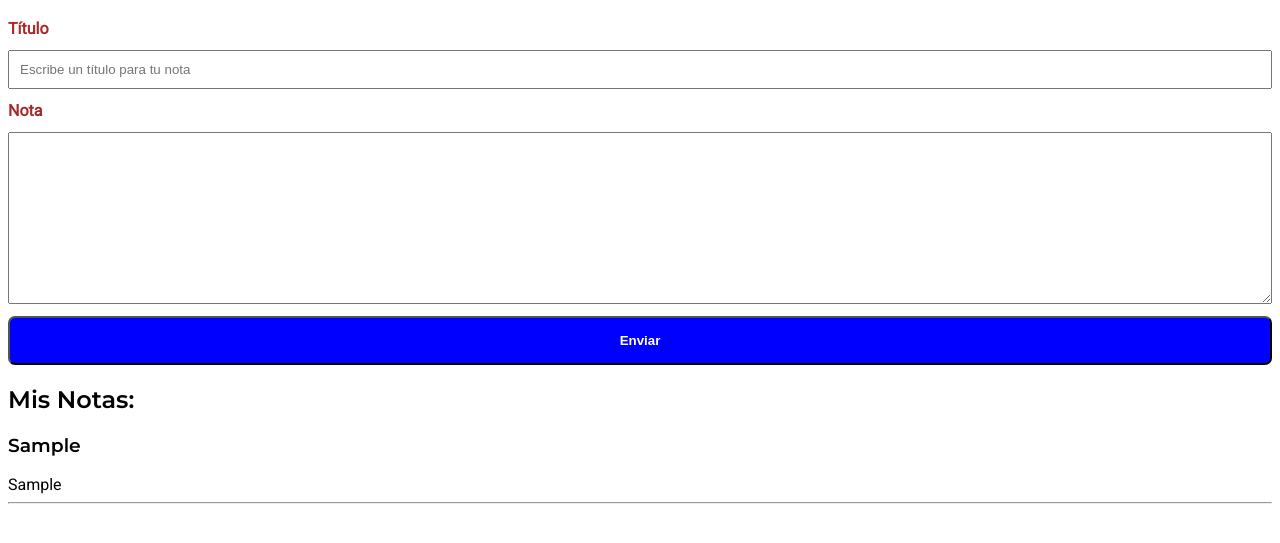
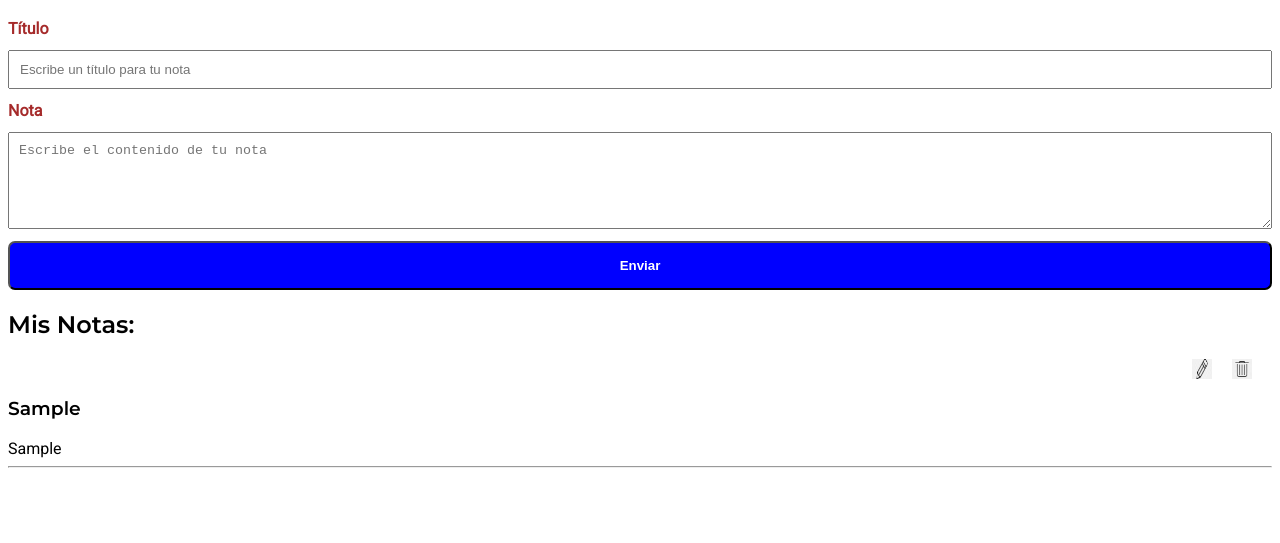
Before and after one commit to jverdesoto/jsGameGA, a website built with webpack: page src/index.html in a window 1280 px wide. Both pictures are taken after typing "Sample", "Sample" into the empty fields and a click on the input "Enviar". Shown: the part 63-606 px from the top of the page. Built offline with nearby package versions, Linux system fonts and the light colour scheme.

Commit message:
Añado iconos para poder modificar y borrar las notas

```diff
--- a/src/index.html
+++ b/src/index.html
@@ -16,9 +16,12 @@
                 <input type="text" name="titulo" id="titulo" placeholder="Escribe un título para tu nota">
 
                 <label for="area">Nota</label>
-                <textarea id="area" name="area" cols="30" rows="10"></textarea>
+                <textarea id="area" name="area" cols="30" rows="5" placeholder="Escribe el contenido de tu nota"></textarea>
 
                 <input type="submit" id="submit" value="Enviar">
+                <!-- <input type="button" id="modificar" value="Modificar">
+                <input type="button" id="borrar" value="Borrar"> -->
+
             </form>
         </section>
 
--- a/src/index.ts
+++ b/src/index.ts
@@ -1,3 +1,4 @@
+import { sources } from 'webpack';
 import './scss/styles.scss';
 // import { Component } from './components/component';
 // import axios from 'axios';
@@ -44,36 +45,59 @@ import './scss/styles.scss';
 // 	}
 // });
 
+/* ******************** AÑADIR TITULO Y TEXTO A LAS NOTAS ****************** */
+
 document.getElementById('submit').addEventListener('click', (event) => {
 	event.preventDefault();
-	const titulo = document.getElementById('titulo');
-	const area = document.getElementById('area');
+	const titulo = <HTMLInputElement>document.getElementById('titulo');
+	const area = <HTMLInputElement>document.getElementById('area');
 	const resultado = document.getElementById('result');
 	let el;
 	let elTitulo;
 	let elContent;
 	let hr;
+	let titYNot;
+	let iconos;
 
 	if (titulo.value === '' || area.value === '') {
 		alert('Por favor, rellena todos los campos');
 		return;
 	}
 
-	el = document.createElement('div');
-	el.classList.add('nota');
+	el = document.createElement('div');				/* Creamos un DIV y le asignamos la variable "el" */
+	el.classList.add('nota');						/* Le asignamos la clase NOTA */
 
-	elTitulo = document.createElement('h3');
-	elTitulo.innerHTML = titulo.value;
-	el.appendChild(elTitulo);
+	iconos = document.createElement('div');			/* Creamos un DIV y le asignamos la variable "titYNot" */
+	iconos.classList.add('iconos');					/* Le asignamos la clase TN */
+	el.appendChild(iconos);							/* Metemos el DIV dentro del DIV "el" */
 
-	elContent = document.createElement('div');
-	elContent.innerHTML = area.value;
-	el.appendChild(elContent);
+	const pencil = document.createElement('img');	/* Creamos un IMG y le asignamos la constante "pencil" */
+	pencil.src = './assets/images/lapiz.png';		/* A IMG le añadimos el atributo SRC y le metemos la ruta a la imagen */
+	iconos.appendChild(pencil);						/* Metemos el IMG con su contenido dentro del DIV "el" */
 
-	hr = document.createElement('hr');
-	el.appendChild(hr);
+	const trush = document.createElement('img');	/* Creamos un IMG y le asignamos la constante "trush" */
+	trush.src = './assets/images/papelera.png';		/* A IMG le añadimos el atributo SRC y le metemos la ruta a la imagen */
+	iconos.appendChild(trush);						/* Metemos el IMG con su contenido dentro del DIV "el" */
 
-	resultado.prepend(el);
-	titulo.value = '';
-	area.value = '';
+	titYNot = document.createElement('div');		/* Creamos un DIV y le asignamos la variable "titYNot" */
+	titYNot.classList.add('tn');					/* Le asignamos la clase TN */
+	el.appendChild(titYNot);						/* Metemos el DIV dentro del DIV "el" */
+
+	elTitulo = document.createElement('h3');		/* Creamos un H3 y le asignamos la variable "elTitulo" */
+	elTitulo.innerHTML = titulo.value;				/* Le adjudicamos el valor de "titulo" que es un input text */
+	titYNot.appendChild(elTitulo);					/* Metemos el H3 con su contenido dentro del DIV "titYNot" */
+
+	elContent = document.createElement('div');		/* Creamos un DIV y le asignamos la variable "elContent" */
+	elContent.innerHTML = area.value;				/* Le adjudicamos el valor de "area" que es un textarea */
+	titYNot.appendChild(elContent);					/* Metemos el DIV con su contenido dentro del DIV "titYNot" */
+
+
+	hr = document.createElement('hr');				/* Creamos un HR y le asignamos la variable "hr" */
+	el.appendChild(hr);								/* Metemos el HR dentro del DIV "el" */
+
+	resultado.appendChild(el); 						/* En caso de querer que incorpore la ultima nota al inicio de Mis Notas cambiamos appendChild por prepend */
+	titulo.value = '';								/* Ponemos el input text en blanco */
+	area.value = '';								/* Ponemos el textarea en blanco */
 });
+
+/* ******************** MODIFICAR TITULO Y TEXTO A LAS NOTAS ****************** */
--- a/src/scss/styles.scss
+++ b/src/scss/styles.scss
@@ -67,7 +67,7 @@ h1, h2, h3, h4, h5, h6 {
 			color: brown;
 			font-weight: 900;
 		}
-		input[type = 'submit'] {
+		input[type = 'submit'], input[type = 'button'] {
 			background-color: blue;
 			border-radius: 7px;
 			color: white;
@@ -81,3 +81,16 @@ h1, h2, h3, h4, h5, h6 {
 		}
 	}
 }
+
+.nota {
+	display: block;
+}
+.iconos {
+	cursor: pointer;
+	display: flex;
+	justify-content: end;
+	img {
+		margin-right: 20px;
+		width: 20px;
+	}
+}
```
Also changed, not shown: src/assets/images/lapiz.png (added), src/assets/images/papelera.png (added).
